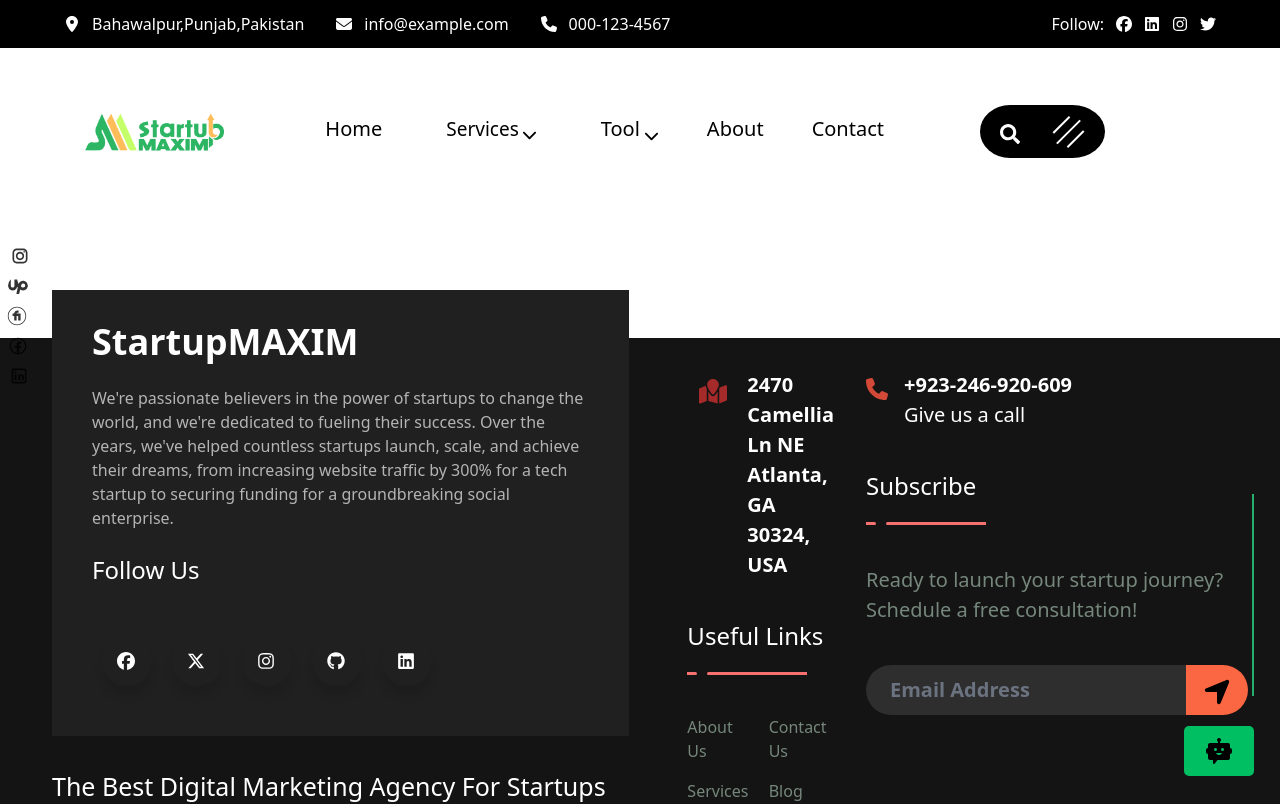
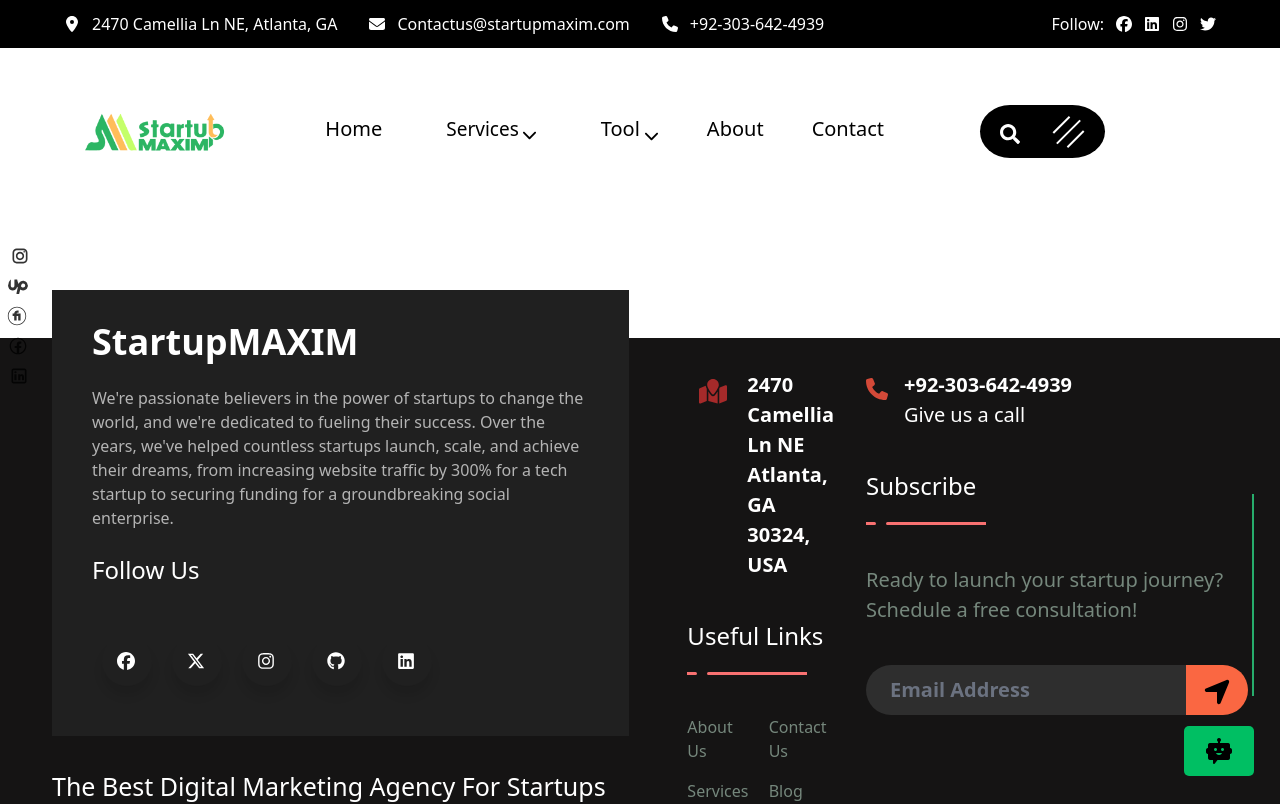
Before and after one commit to mhmAdmin1122/startupMAXIM, a Next.js app: page /Components/L/Layout in a window 1280 px wide. Shown: the top 804 px of the page. Built offline with nearby package versions, Linux system fonts and the light colour scheme.

Commit message:
Navbar updated

```diff
--- a/pages/Components/F/Footer.tsx
+++ b/pages/Components/F/Footer.tsx
@@ -111,7 +111,7 @@ const Footer = () => {
               <div className="">
                 <h1 className="text-[20px] font-semibold text-white">
                   {" "}
-                  +923-246-920-609
+                  +92-303-642-4939
                 </h1>
                 <p className="text-[20px] text-white"> Give us a call</p>
               </div>
--- a/pages/Components/N/Navbar.tsx
+++ b/pages/Components/N/Navbar.tsx
@@ -46,13 +46,14 @@ const Navbar = () => {
       <header className="flex flex-nowrap max-[620px]:flex-col justify-between pt-3 pb-3 pl-16 pr-16 bg-[var(--text-black)] h-auto text-white w-full items-center">
         <div className="header">
           <p>
-            <FaLocationDot /> Bahawalpur,Punjab,Pakistan
+            <FaLocationDot /> 2470 Camellia Ln NE,
+              Atlanta, GA
           </p>
           <p>
-            <FaEnvelope /> info@example.com
+            <FaEnvelope /> Contactus@startupmaxim.com
           </p>
           <p>
-            <FaPhone /> 000-123-4567
+            <FaPhone /> +92-303-642-4939
           </p>
         </div>
         <div className="flex gap-3 items-center">
```
